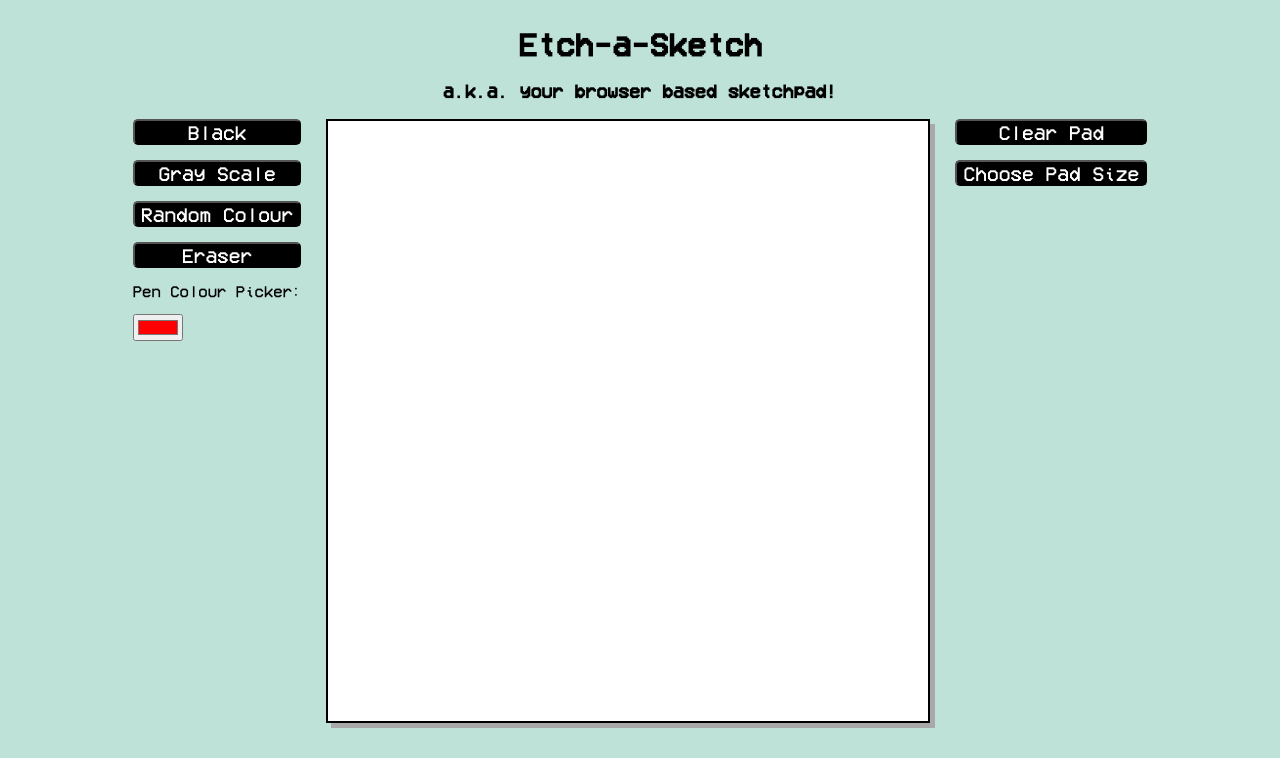
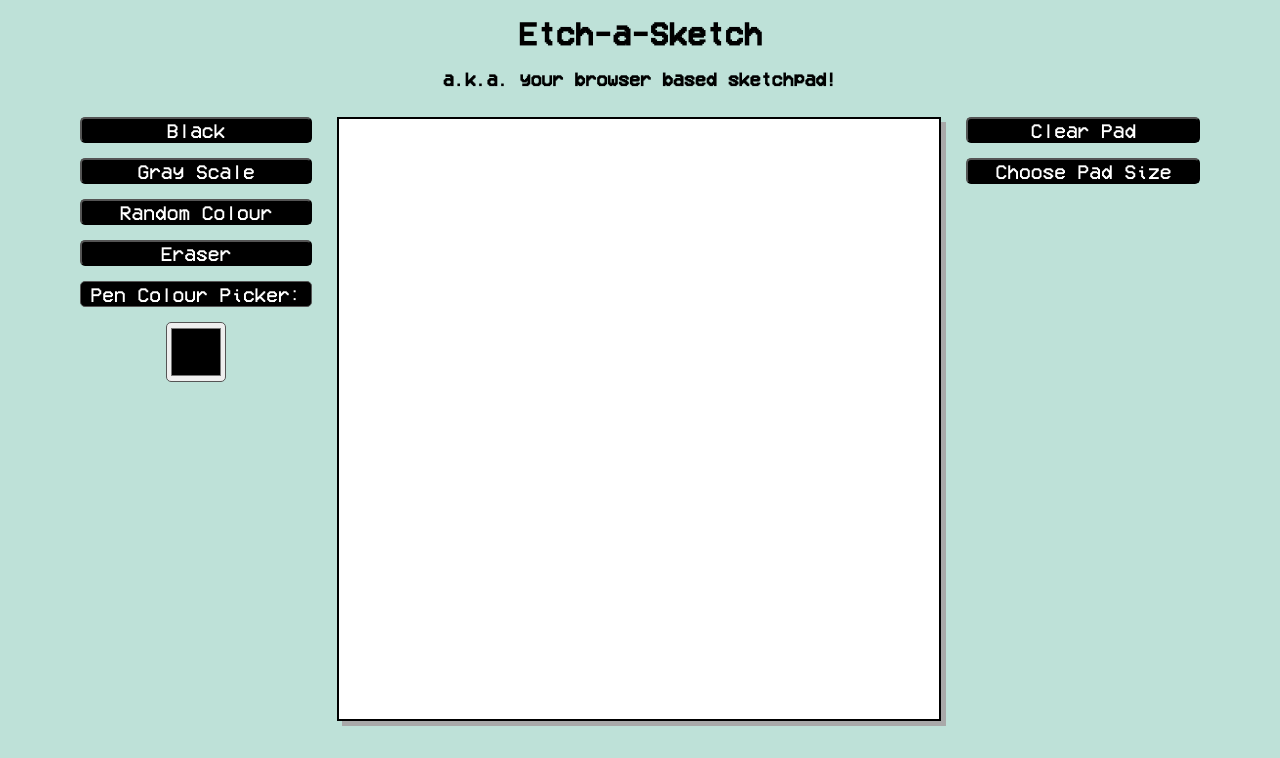
Before and after one commit to TomV91/etch-a-sketch, a plain HTML site: page index.html in a window 1280 px wide. Shown: the top 758 px of the page. Drawn offline with Linux system fonts and the light colour scheme.

Commit message:
More CSS changes

```diff
--- a/index.html
+++ b/index.html
@@ -15,17 +15,17 @@
     </div>
     <div id="main-container">
         <div id="buttons-container-1">
-            <button id='btn-black' name="black" onclick=set_black()>Black</button>
-            <button id='btn-grayscale' name="grayscale" onclick=set_gray()>Gray Scale</button>
-            <button id='btn-rainbow' name="rainbow" onclick=set_rainbow()>Random Colour</button>
-            <button id='btn-eraser' name="eraser" onclick=set_eraser()>Eraser</button>
+            <button id='btn-black' name="black" class='hoverable' onclick=set_black()>Black</button>
+            <button id='btn-grayscale' name="grayscale" class='hoverable' onclick=set_gray()>Gray Scale</button>
+            <button id='btn-rainbow' name="rainbow" class='hoverable' onclick=set_rainbow()>Random Colour</button>
+            <button id='btn-eraser' name="eraser" class='hoverable' onclick=set_eraser()>Eraser</button>
             <label for="picker">Pen Colour Picker:</label>
-            <input type="color" id="picker" name="picker" value="#ff0000">
+            <input type="color" id="picker" name="picker" value="#000000">
         </div>
         <div id="pad-container"></div>
         <div id="buttons-container-2">
-            <button id='btn-clear' name="clear" onclick=clear_pad()>Clear Pad</button>
-            <button id='btn-custom' name="custom-pad" onclick=custom_pad()>Choose Pad Size</button>
+            <button id='btn-clear' name="clear" class='hoverable' onclick=clear_pad()>Clear Pad</button>
+            <button id='btn-custom' name="custom-pad" class='hoverable' onclick=custom_pad()>Choose Pad Size</button>
         </div>
     </div>
     <div id="footer">Developed by TVWD (TomV Web Design) as part of <em>The Odin Project</em>, 2023</div>
--- a/styles.css
+++ b/styles.css
@@ -15,6 +15,15 @@ body {
     background-color: rgba(126, 196, 178, 0.5);
 }
 
+label {
+    padding: 2px 10px;
+    border-radius: 5px;
+    background-color: black;
+    color: white;
+    font-size: 20px;
+    border: 1.5px ridge rgb(85, 85, 85);
+}
+
 button {
     border-radius: 5px;
     background-color: black;
@@ -23,13 +32,13 @@ button {
     font-family: 'VCR', sans-serif;
 }
 
-button:hover {
-    background-color: rgb(123, 123, 123);
-    cursor: pointer;
+#title-container {
+    text-align: center;
+    margin-bottom: 10px;
 }
 
-#title-container {
-    text-align: center;
+#title-container > h1 {
+    margin-top: 10px;
 }
 
 #main-container {
@@ -50,6 +59,7 @@ button:hover {
     flex-direction: column;
     text-align: center;
     gap: 15px;
+    width: 234px;
 }
 
 #pad-container {
@@ -60,6 +70,7 @@ button:hover {
     flex-shrink: 0;
     border: 2px solid black;
     box-shadow: 5px 5px 0px darkgray;
+    background-color: white;
 }
 
 #footer {
@@ -74,6 +85,18 @@ button:hover {
     height: 30px;
 }
 
+#picker {
+    align-self: center;
+    width: 60px;
+    height: 60px;
+    border-radius: 5px;
+    border: 1.5px ridge rgb(85, 85, 85);
+}
+
+#picker:hover {
+    cursor: pointer;
+}
+
 .canvas-square {
     width: var(--square_px);
     height: var(--square_px);
@@ -81,6 +104,11 @@ button:hover {
     background-color: white;
 }
 
+.hoverable:hover {
+    background-color: rgb(123, 123, 123);
+    cursor: pointer;
+}
+
 /* Greyscale class only used to "tag" squares for greyscale - useless CSS property */
 .greyscale_base {
     visibility: visible;
```
